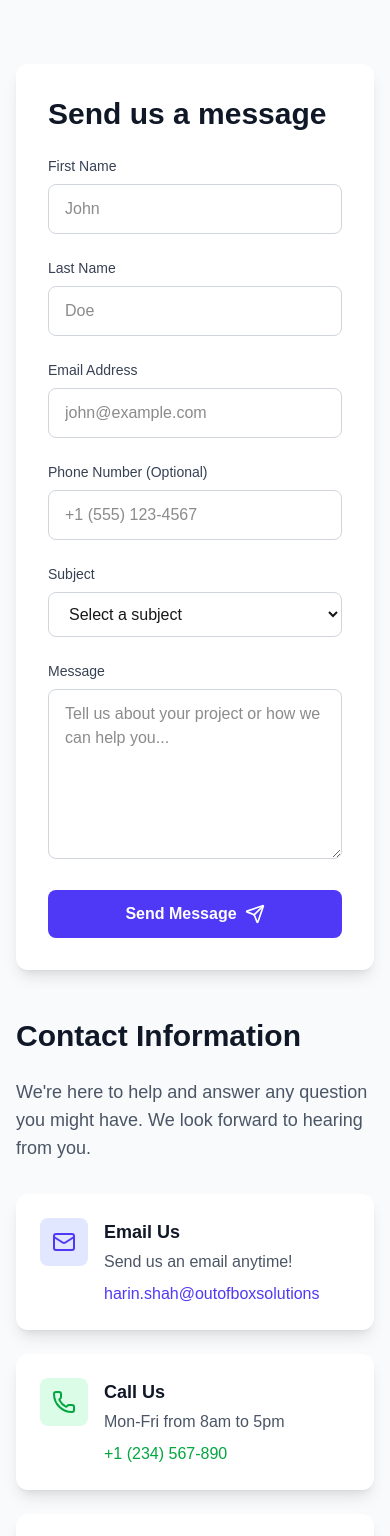
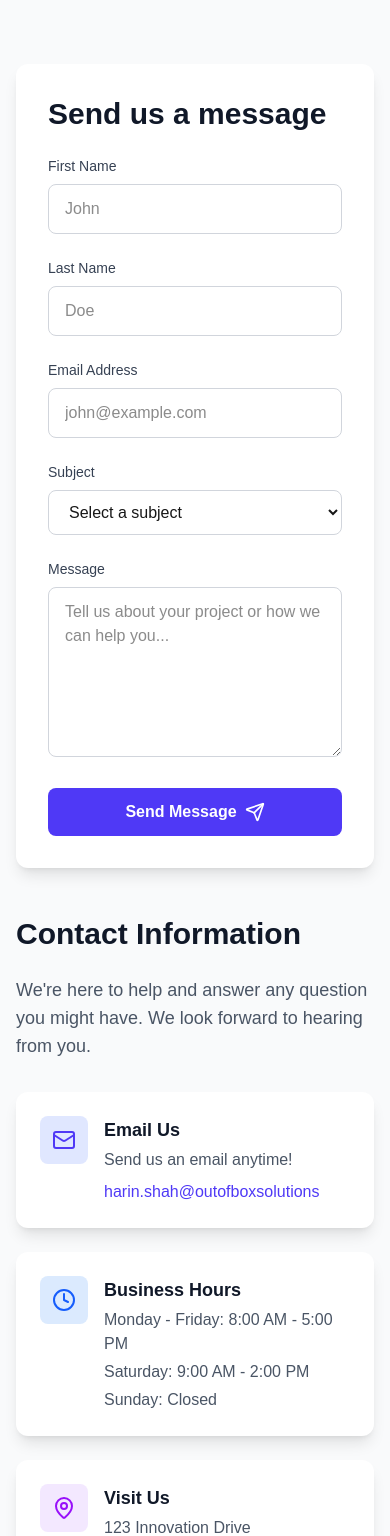
Before and after one commit to harinshah45/outofbox.solutions, a Next.js app: page /contact in a window 390 px wide. Shown: the part 432-1968 px from the top of the page. Built offline with nearby package versions, Linux system fonts and the light colour scheme.

Commit message:
Remove phone number references from all pages
- Removed phone numbers from all page footers
- Removed phone contact card from contact page
- Removed optional phone field from contact form
- Cleaned up unused Phone import
- Contact now focuses on email communication only

```diff
--- a/app/about/page.tsx
+++ b/app/about/page.tsx
@@ -202,7 +202,6 @@ export default function About() {
               <h4 className="text-lg font-semibold mb-4">Contact</h4>
               <ul className="space-y-2 text-gray-400">
                 <li><a href="mailto:harin.shah@outofboxsolutions" className="hover:text-white transition-colors">harin.shah@outofboxsolutions</a></li>
-                <li><a href="tel:+1234567890" className="hover:text-white transition-colors">+1 (234) 567-890</a></li>
                 <li><Link href="/#contact" className="hover:text-white transition-colors">Support</Link></li>
               </ul>
             </div>
--- a/app/contact/page.tsx
+++ b/app/contact/page.tsx
@@ -1,5 +1,5 @@
 import Link from "next/link";
-import { ArrowLeft, Mail, Phone, MapPin, Send, Clock } from "lucide-react";
+import { ArrowLeft, Mail, MapPin, Send, Clock } from "lucide-react";
 
 export default function Contact() {
   return (
@@ -80,19 +80,6 @@ export default function Contact() {
                 </div>
 
                 <div>
-                  <label htmlFor="phone" className="block text-sm font-medium text-gray-700 mb-2">
-                    Phone Number (Optional)
-                  </label>
-                  <input
-                    type="tel"
-                    id="phone"
-                    name="phone"
-                    className="w-full px-4 py-3 border border-gray-300 rounded-lg focus:ring-2 focus:ring-indigo-500 focus:border-indigo-500"
-                    placeholder="+1 (555) 123-4567"
-                  />
-                </div>
-
-                <div>
                   <label htmlFor="subject" className="block text-sm font-medium text-gray-700 mb-2">
                     Subject
                   </label>
@@ -154,19 +141,6 @@ export default function Contact() {
                     <p className="text-gray-600 mb-2">Send us an email anytime!</p>
                     <a href="mailto:harin.shah@outofboxsolutions" className="text-indigo-600 hover:text-indigo-700 font-medium">
                       harin.shah@outofboxsolutions
-                    </a>
-                  </div>
-                </div>
-
-                <div className="bg-white rounded-xl shadow-lg p-6 flex items-start space-x-4">
-                  <div className="bg-green-100 p-3 rounded-lg">
-                    <Phone className="h-6 w-6 text-green-600" />
-                  </div>
-                  <div>
-                    <h3 className="text-lg font-semibold text-gray-900 mb-1">Call Us</h3>
-                    <p className="text-gray-600 mb-2">Mon-Fri from 8am to 5pm</p>
-                    <a href="tel:+1234567890" className="text-green-600 hover:text-green-700 font-medium">
-                      +1 (234) 567-890
                     </a>
                   </div>
                 </div>
@@ -297,7 +271,6 @@ export default function Contact() {
               <h4 className="text-lg font-semibold mb-4">Contact</h4>
               <ul className="space-y-2 text-gray-400">
                 <li><a href="mailto:harin.shah@outofboxsolutions" className="hover:text-white transition-colors">harin.shah@outofboxsolutions</a></li>
-                <li><a href="tel:+1234567890" className="hover:text-white transition-colors">+1 (234) 567-890</a></li>
                 <li><Link href="/contact" className="hover:text-white transition-colors">Support</Link></li>
               </ul>
             </div>
--- a/app/page.tsx
+++ b/app/page.tsx
@@ -195,7 +195,6 @@ export default function Home() {
               <h4 className="text-lg font-semibold mb-4">Contact</h4>
               <ul className="space-y-2 text-gray-400">
                 <li><a href="mailto:harin.shah@outofboxsolutions" className="hover:text-white transition-colors">harin.shah@outofboxsolutions</a></li>
-                <li><a href="tel:+1234567890" className="hover:text-white transition-colors">+1 (234) 567-890</a></li>
                 <li><Link href="/contact" className="hover:text-white transition-colors">Support</Link></li>
               </ul>
             </div>
--- a/app/products/page.tsx
+++ b/app/products/page.tsx
@@ -303,7 +303,6 @@ export default function Products() {
               <h4 className="text-lg font-semibold mb-4">Contact</h4>
               <ul className="space-y-2 text-gray-400">
                 <li><a href="mailto:harin.shah@outofboxsolutions" className="hover:text-white transition-colors">harin.shah@outofboxsolutions</a></li>
-                <li><a href="tel:+1234567890" className="hover:text-white transition-colors">+1 (234) 567-890</a></li>
                 <li><Link href="/contact" className="hover:text-white transition-colors">Support</Link></li>
               </ul>
             </div>
```
